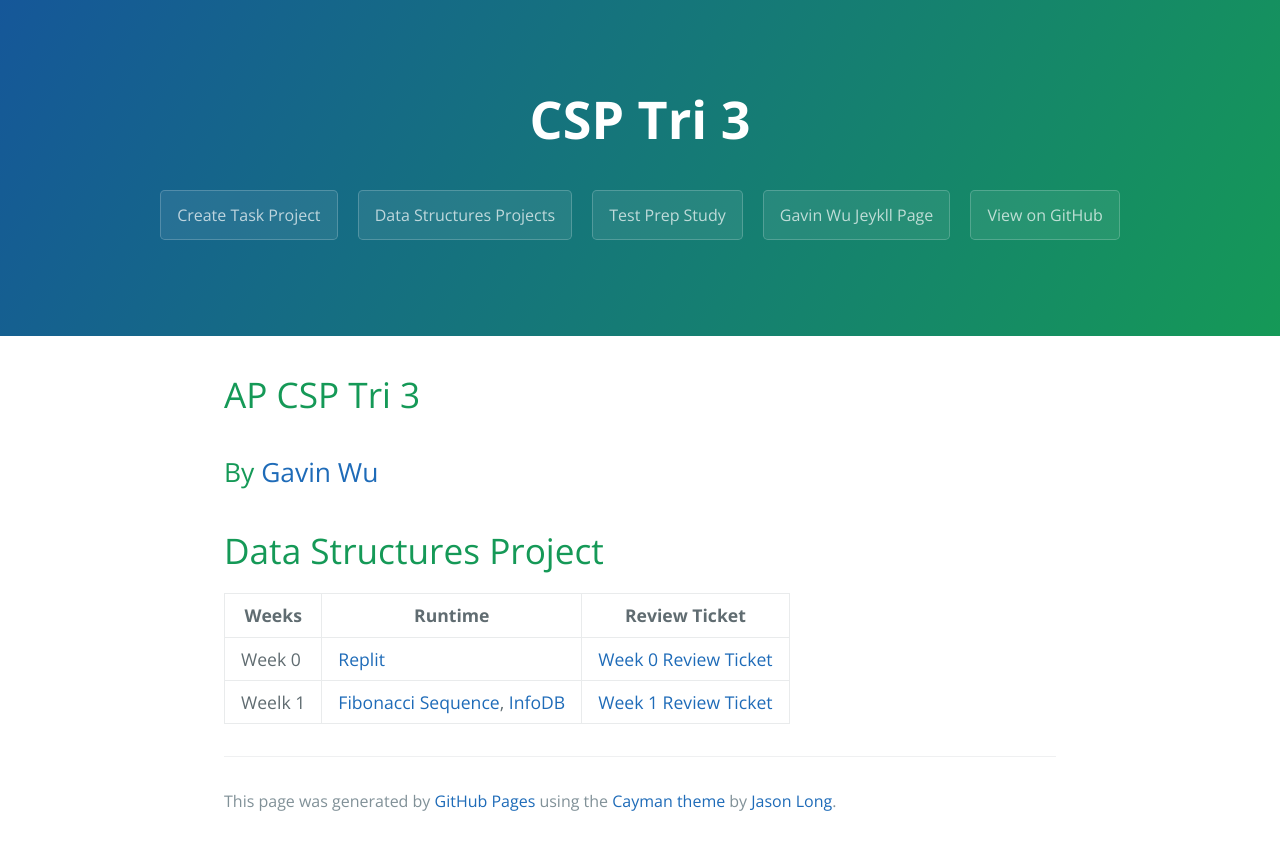
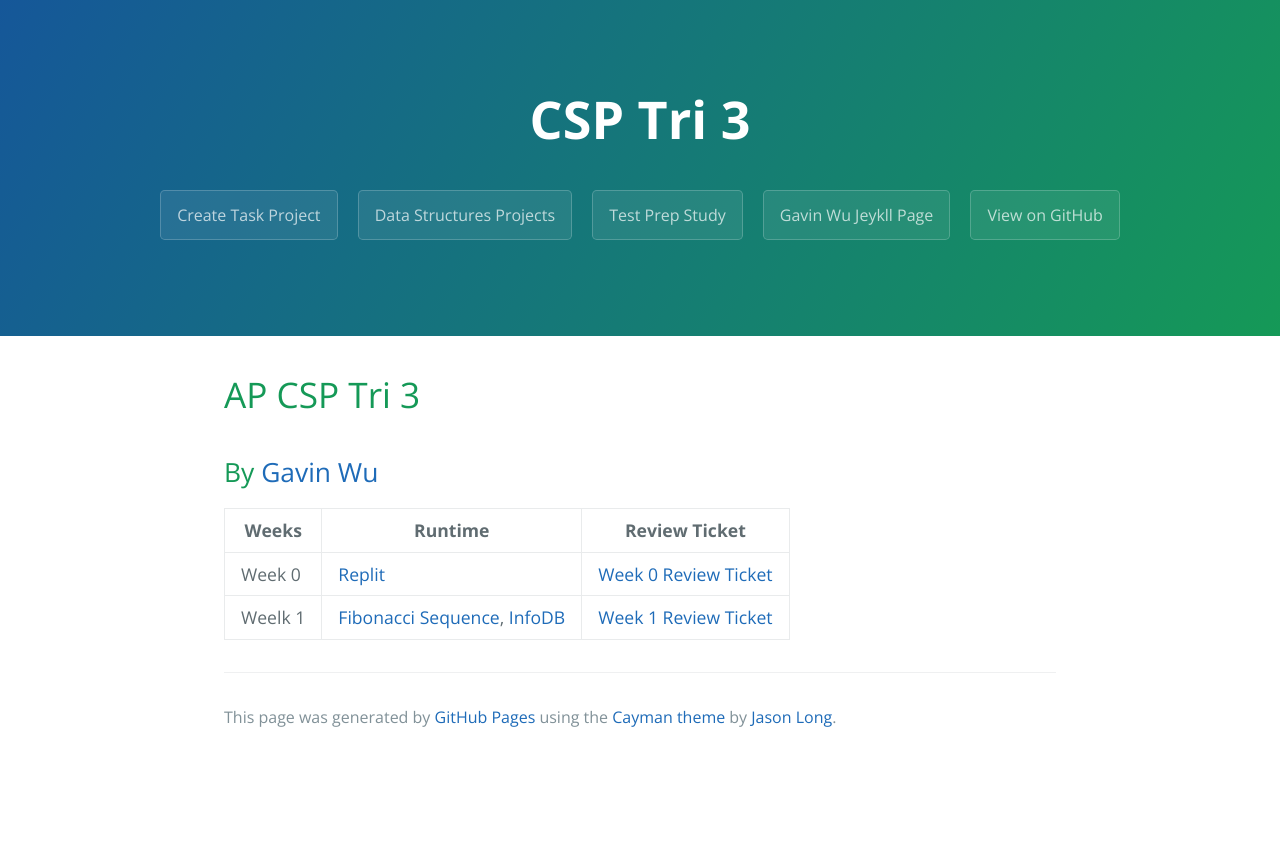
Before and after one commit to GavinYWu/Gavin, a Jekyll site: the page built from index.md, in a window 1280 px wide. Shown: the top 850 px of the page. Built offline with Jekyll 4.4.1, drawn with Linux system fonts in a browser that asks for light colours.

Commit message:
Update index.md

```diff
--- a/index.md
+++ b/index.md
@@ -8,8 +8,6 @@ filename: index
 
 ## By [Gavin Wu](https://github.com/GavinYWu)
 
-# Data Structures Project
-
 |Weeks|Runtime|Review Ticket|
 | - | - | - |
 |Week 0|[Replit](https://replit.com/@GavinWu3/Gavin-2#)|[Week 0 Review Ticket](https://github.com/GavinYWu/Gavin/issues/1)|
```
